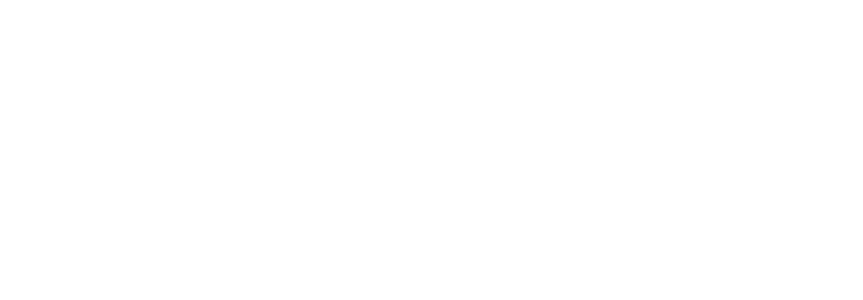
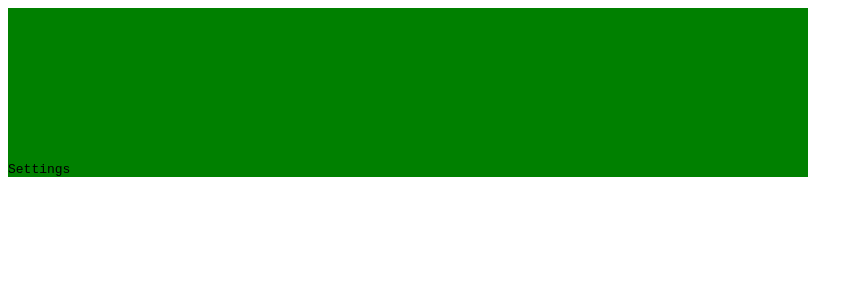
Before and after one commit to neuodev/game-of-life, a React (Vite) app: page / in a window 1280 px wide. Shown: the top 300 px of the page, without its empty margins (0-863 px from the left). Built offline with nearby package versions, Linux system fonts and the light colour scheme.

Commit message:
Remove unused methods

```diff
--- a/src/App.tsx
+++ b/src/App.tsx
@@ -1,11 +1,20 @@
+import { Box } from "@mui/system";
 import { invoke } from "@tauri-apps/api";
 import Canvas from "./components/Canvas";
+import Settings from "./components/Settings";
 
 function App() {
   return (
-    <div>
+    <Box
+      sx={{
+        width: "100vh",
+        bgcolor: "green",
+        height: "100wh",
+      }}
+    >
       <Canvas />
-    </div>
+      <Settings />
+    </Box>
   );
 }
 
--- a/src/components/Canvas.tsx
+++ b/src/components/Canvas.tsx
@@ -42,7 +42,7 @@ const Canvas = () => {
 
         universe = await invoke("next_gen", { universe });
 
-        requestAnimationFrame(renderUniverse);
+        // requestAnimationFrame(renderUniverse);
       }
 
       await renderUniverse();
--- /dev/null
+++ b/src/components/Settings.tsx
@@ -0,0 +1,15 @@
+import React from "react";
+
+/**
+ * Settigns should control
+ * 1. Width & height of the universe
+ * 2. Probability of being a live
+ * 3. Reproduction speed
+ * 4. Colors & images
+ * 5. Pause & continue
+ */
+const Settings = () => {
+  return <div>Settings</div>;
+};
+
+export default Settings;
--- a/src/style.css
+++ b/src/style.css
@@ -1,3 +1,5 @@
 :root {
   font-family: monospace;
+  width: 100vh;
+  height: 100vw;
 }
```
Also changed, not shown: src-tauri/tauri.conf.json (+3 -5 lines), 1 other file (tests, documents, lock files or other folders).
